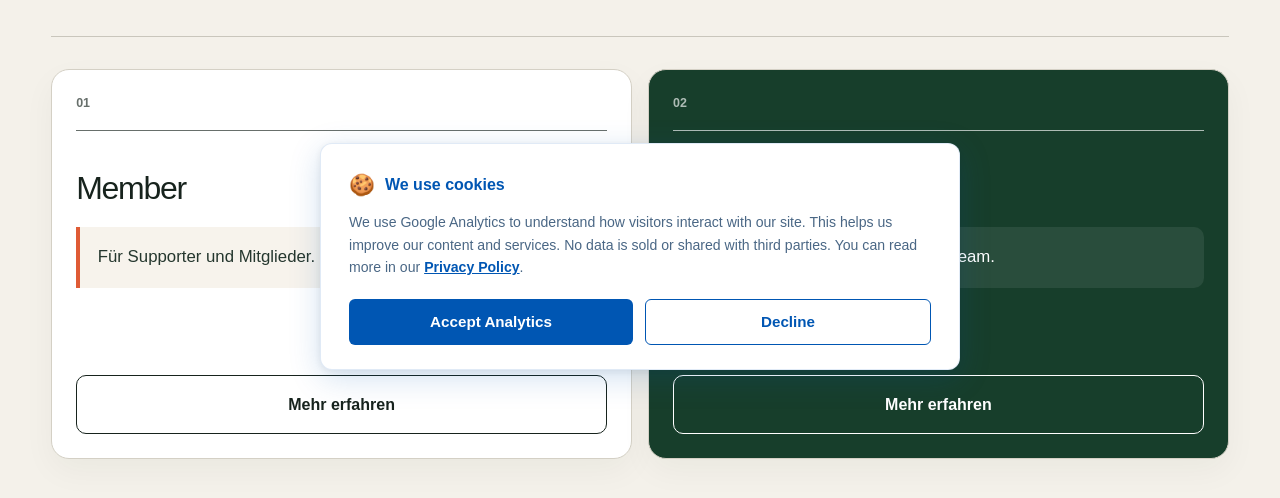
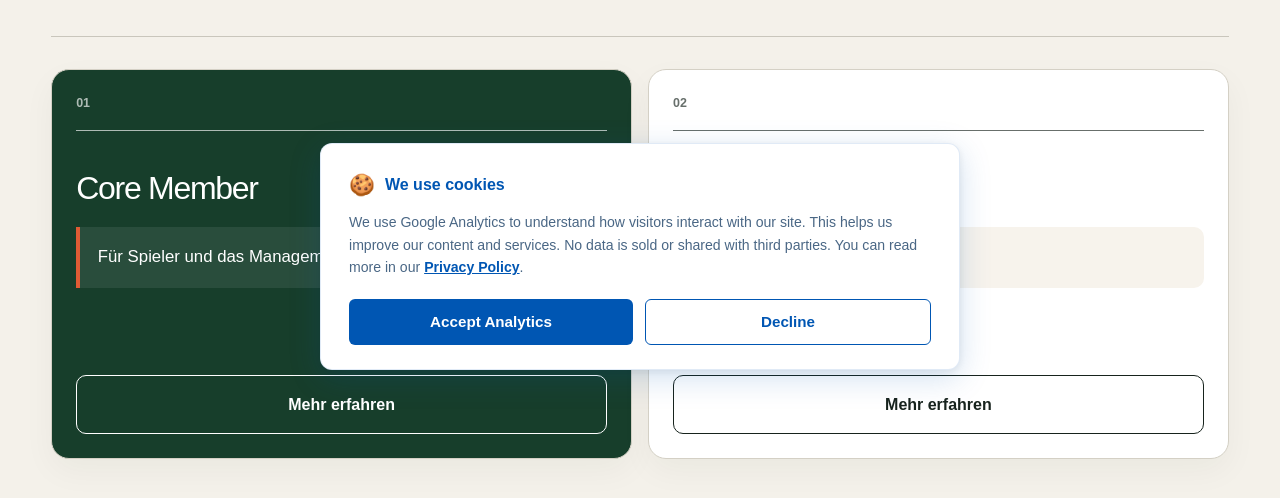
Before and after one commit to ashray-00/nftmunich, a Next.js app: page /registration in a window 1280 px wide. Shown: the part 406-904 px from the top of the page. Built offline with nearby package versions, Linux system fonts and the light colour scheme; no server answers.

Commit message:
Put Core Member first (#41)
Co-authored-by: Ashray Adhikari <adhikariashray@gmail.com>

```diff
--- a/src/components/MembershipRegistration.tsx
+++ b/src/components/MembershipRegistration.tsx
@@ -279,20 +279,8 @@ export default function MembershipRegistration() {
 
       {!selected && (
         <section className={`${styles.cards} ${styles.twoCards}`} aria-label={t.title}>
-          <article className={`${styles.card} ${preview === "member" ? styles.expandedCard : ""}`}>
+          <article className={`${styles.card} ${styles.coreCard} ${preview === "core" ? styles.expandedCard : ""}`}>
             <div className={styles.cardNumber}>01</div>
-            <h2>{t.member}</h2>
-            <p>{language === "de" ? "Für Supporter und Mitglieder." : "For supporters and members."}</p>
-            <button className={styles.detailsToggle} aria-expanded={preview === "member"} onClick={() => setPreview(preview === "member" ? null : "member")} type="button">
-              {preview === "member" ? (language === "de" ? "Details schließen" : "Close details") : (language === "de" ? "Mehr erfahren" : "Learn more")}
-            </button>
-            {preview === "member" && <div className={styles.expandedDetails}>
-              <p>{t.memberText}</p>
-              <button onClick={() => { setSelected("member"); setFeeCategory("other"); }} type="button">{t.choose}</button>
-            </div>}
-          </article>
-          <article className={`${styles.card} ${preview === "core" ? styles.expandedCard : ""}`}>
-            <div className={styles.cardNumber}>02</div>
             <h2>{t.core}</h2>
             <p>{language === "de" ? "Für Spieler und das Management-Team." : "For players and the management team."}</p>
             <button className={styles.detailsToggle} aria-expanded={preview === "core"} onClick={() => setPreview(preview === "core" ? null : "core")} type="button">
@@ -302,6 +290,18 @@ export default function MembershipRegistration() {
               <p>{t.coreText}</p>
               <p>{language === "de" ? "Falls du im letzten Jahr nicht registriert warst, kontaktiere bitte NFT Munich." : "If you were not registered last year, please contact NFT Munich."}</p>
               <button onClick={() => { setSelected("player"); setCoreRole("player"); setFeeCategory(null); }} type="button">{t.choose}</button>
+            </div>}
+          </article>
+          <article className={`${styles.card} ${styles.memberCard} ${preview === "member" ? styles.expandedCard : ""}`}>
+            <div className={styles.cardNumber}>02</div>
+            <h2>{t.member}</h2>
+            <p>{language === "de" ? "Für Supporter und Mitglieder." : "For supporters and members."}</p>
+            <button className={styles.detailsToggle} aria-expanded={preview === "member"} onClick={() => setPreview(preview === "member" ? null : "member")} type="button">
+              {preview === "member" ? (language === "de" ? "Details schließen" : "Close details") : (language === "de" ? "Mehr erfahren" : "Learn more")}
+            </button>
+            {preview === "member" && <div className={styles.expandedDetails}>
+              <p>{t.memberText}</p>
+              <button onClick={() => { setSelected("member"); setFeeCategory("other"); }} type="button">{t.choose}</button>
             </div>}
           </article>
         </section>
```
Also changed, not shown: src/styles/MembershipRegistration.module.css.
